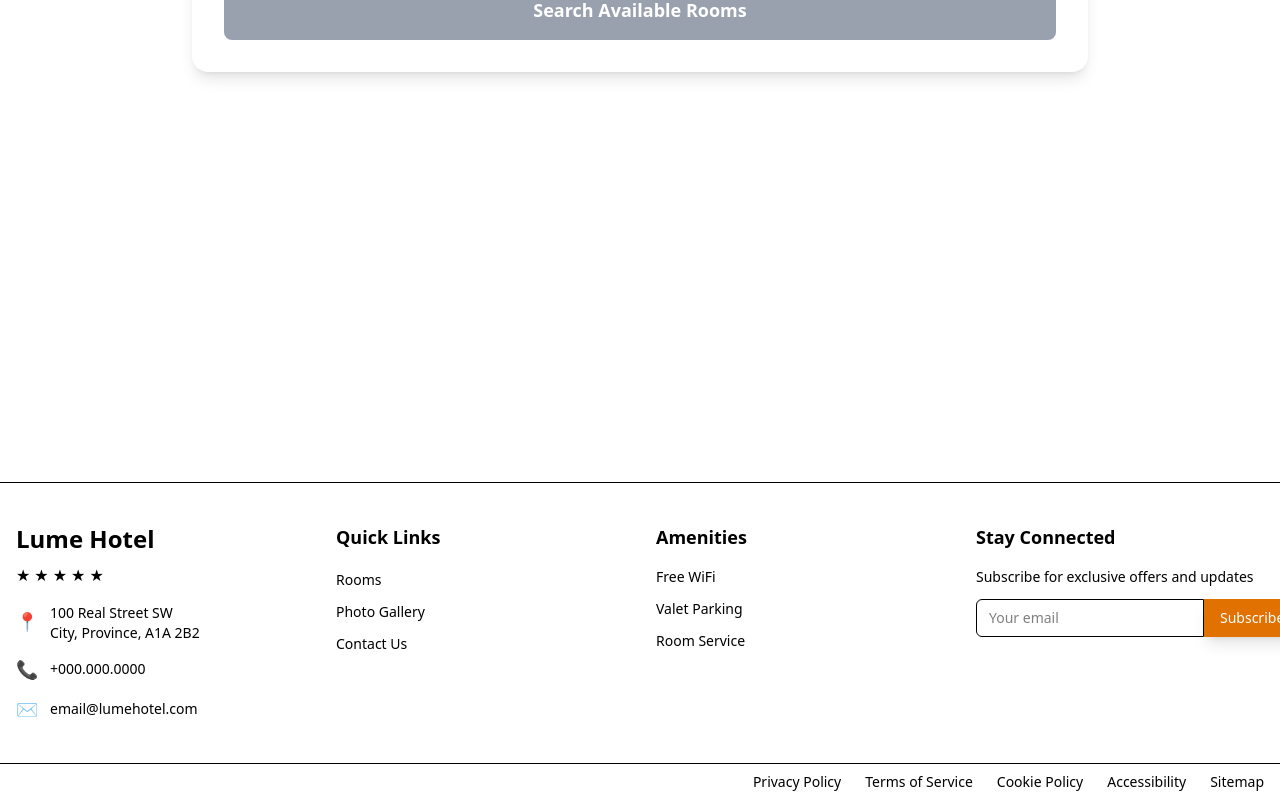
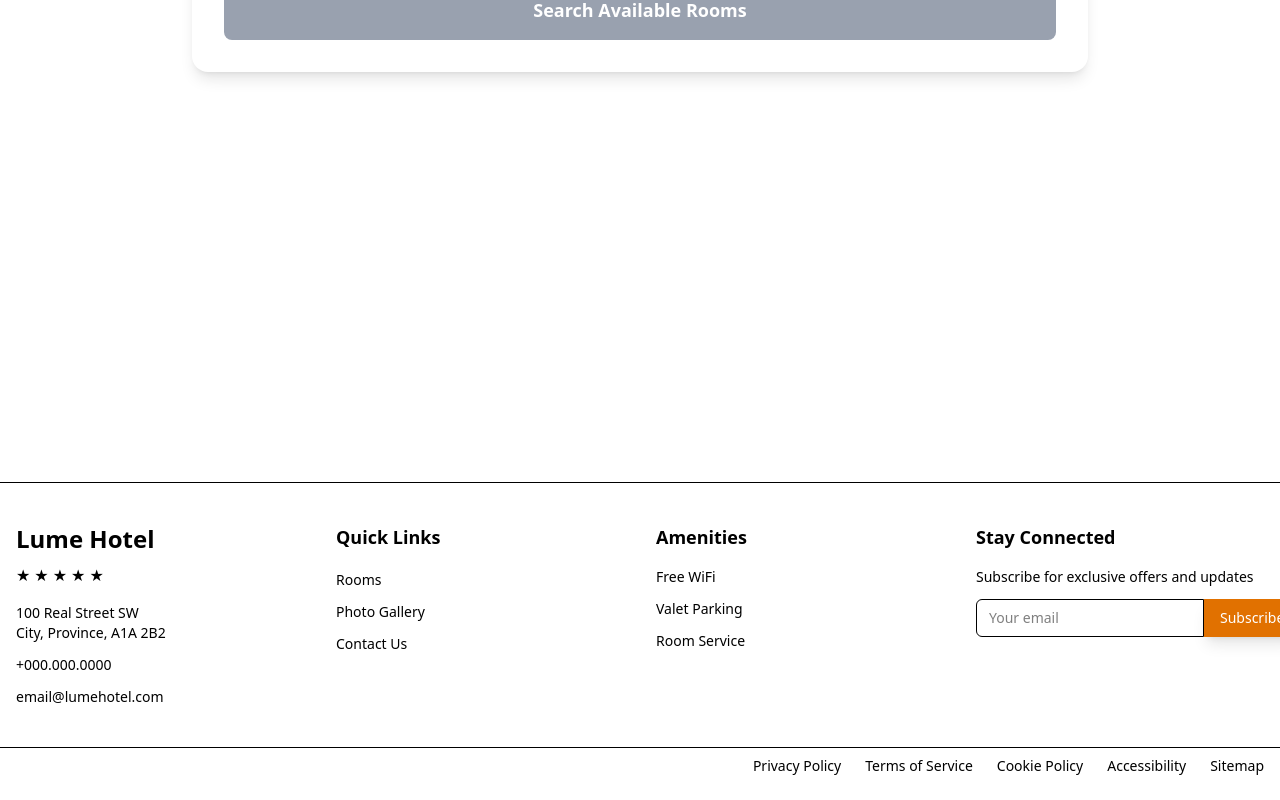
Before and after one commit to olivia497/lume-hotel-project, a React (Vite) app: page /booknow in a window 1280 px wide. Shown: the part 399-1199 px from the top of the page. Built offline with nearby package versions, Linux system fonts and the light colour scheme.

Commit message:
removed unecessary icons in footer

```diff
--- a/src/components/Footer.jsx
+++ b/src/components/Footer.jsx
@@ -18,7 +18,6 @@ export default function HotelFooter() {
 
             <div className="space-y-3">
               <div className="flex items-start space-x-3">
-                <span className="text-black-400 mt-1 text-lg">📍</span>
                 <div>
                   <p className="text-sm">100 Real Street SW</p>
                   <p className="text-sm">City, Province, A1A 2B2</p>
@@ -26,12 +25,10 @@ export default function HotelFooter() {
               </div>
 
               <div className="flex items-center space-x-3">
-                <span className="text-black-400 text-lg">📞</span>
                 <p className="text-sm">+000.000.0000</p>
               </div>
 
               <div className="flex items-center space-x-3">
-                <span className="text-black-400 text-lg">✉️</span>
                 <p className="text-sm">email@lumehotel.com</p>
               </div>
             </div>
```
